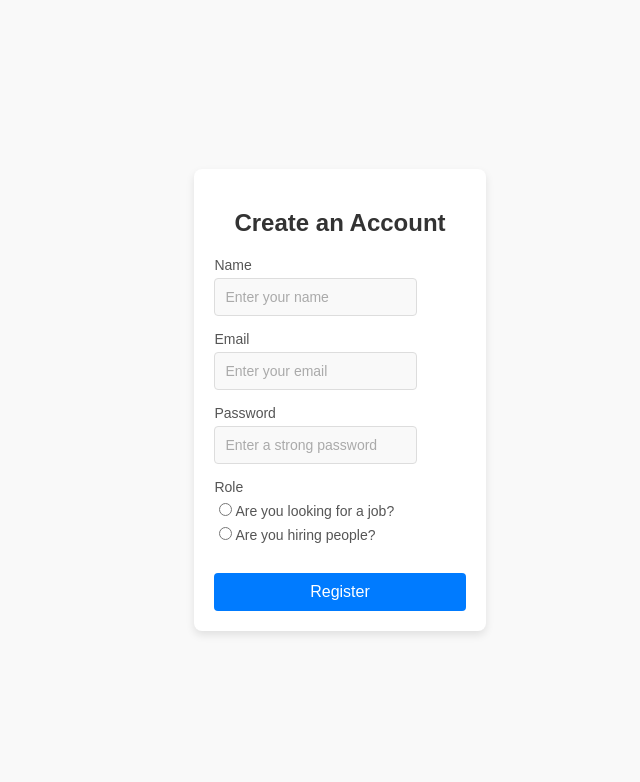
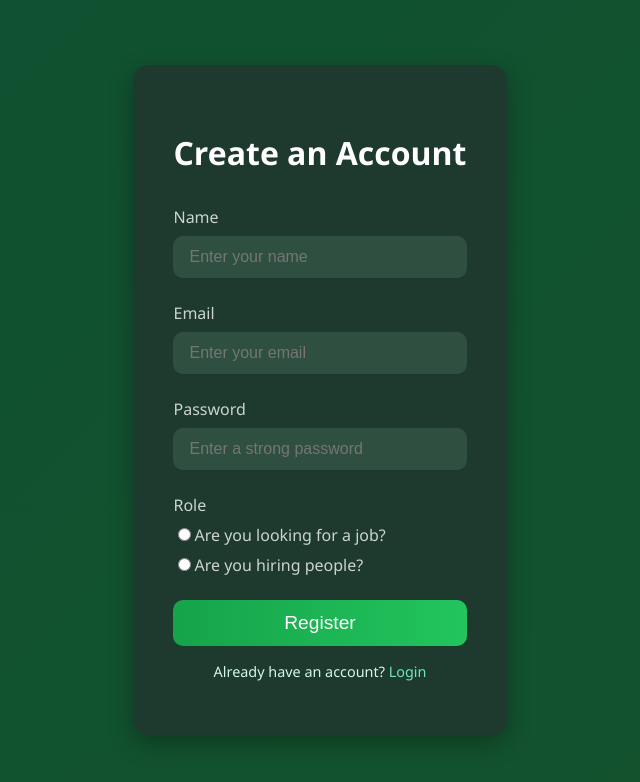
Before and after one commit to ahanafabid01/Next-Youth, a React (Create React App) app in the folder client/: page /register in a window 1280 px wide. Shown: the top 782 px of the page, without its empty margins (320-960 px from the left). Built offline with nearby package versions, Linux system fonts and the light colour scheme.

Commit message:
forth commit

```diff
--- a/client/src/App.js
+++ b/client/src/App.js
@@ -13,6 +13,7 @@ const App = () => {
             <Routes>
                 <Route path="/" element={<Login />} />
                 <Route path="/register" element={<Register />} />
+                <Route path="/login" element={<Login />} />
                 <Route path="/admin-dashboard" element={<AdminDashboard />} />
                 <Route path="/employee-dashboard" element={<EmployeeDashboard />} />
                 <Route path="/employer-dashboard" element={<EmployerDashboard />} />
--- /dev/null
+++ b/client/src/components/AdminDashboard.css
@@ -0,0 +1,16 @@
+.dashboard-container {
+    text-align: center;
+    margin-top: 50px;
+    background-color: #fef3c7;
+    padding: 20px;
+    border-radius: 10px;
+    box-shadow: 0 4px 8px rgba(0, 0, 0, 0.1);
+}
+
+.dashboard-container h1 {
+    color: #b45309;
+}
+
+.dashboard-container p {
+    color: #92400e;
+}
--- a/client/src/components/AdminDashboard.js
+++ b/client/src/components/AdminDashboard.js
@@ -1,8 +1,9 @@
 import React from "react";
+import "./AdminDashboard.css"; // Import the CSS file
 
 const AdminDashboard = () => {
     return (
-        <div style={{ textAlign: "center", marginTop: "50px" }}>
+        <div className="dashboard-container">
             <h1>Welcome to the Admin Dashboard</h1>
             <p>Here you can manage the system, view reports, and oversee all activities.</p>
         </div>
--- a/client/src/components/Auth.css
+++ b/client/src/components/Auth.css
@@ -1,91 +1,97 @@
+/* Auth.css */
+
+* {
+    box-sizing: border-box;
+}
+
 body {
-    font-family: 'Poppins', sans-serif;
-    background-color: #f9f9f9;
-    color: #333;
     margin: 0;
     padding: 0;
+    font-family: 'Segoe UI', Tahoma, Geneva, Verdana, sans-serif;
+    background: linear-gradient(135deg, #0f5132, #14532d);
+    min-height: 100vh;
     display: flex;
     justify-content: center;
     align-items: center;
-    height: 100vh;
+    padding: 1rem;
 }
 
 .auth-container {
-    max-width: 400px;
+    background: #1e3a2f;
+    color: #ffffff;
+    padding: 2rem;
+    border-radius: 15px;
     width: 100%;
-    padding: 20px;
-    background-color: #ffffff;
-    border-radius: 8px;
-    box-shadow: 0 4px 8px rgba(0, 0, 0, 0.1);
+    max-width: 450px;
+    box-shadow: 0 8px 24px rgba(0, 0, 0, 0.3);
+    display: flex;
+    flex-direction: column;
+    justify-content: center;
+    margin: auto;
 }
 
 .auth-title {
     text-align: center;
-    font-size: 24px;
-    font-weight: 600;
-    margin-bottom: 20px;
-    color: #333;
+    margin-bottom: 2rem;
+    font-size: 1.8rem;
+    color: #ffffff;
 }
 
-.auth-form {
-    display: flex;
-    flex-direction: column;
+.auth-form .form-group {
+    margin-bottom: 1.5rem;
 }
 
-.form-group {
-    margin-bottom: 15px;
+.auth-form label {
+    display: block;
+    margin-bottom: 0.5rem;
+    color: #cbd5cb;
+    font-weight: 500;
 }
 
-label {
-    font-size: 14px;
-    font-weight: 500;
-    margin-bottom: 5px;
-    display: block;
-    color: #555;
+.auth-form input[type="text"],
+.auth-form input[type="email"],
+.auth-form input[type="password"] {
+    width: 100%;
+    padding: 0.75rem 1rem;
+    border-radius: 10px;
+    border: none;
+    background-color: #2f4f41;
+    color: #ffffff;
+    font-size: 1rem;
+    outline: none;
+    transition: 0.3s ease;
 }
 
-input {
-    padding: 10px;
-    border: 1px solid #ddd;
-    border-radius: 4px;
-    background-color: #f9f9f9;
-    color: #333;
-    font-size: 14px;
+.auth-form input:focus {
+    background-color: #365c4b;
+    box-shadow: 0 0 0 2px #4ade80;
 }
 
-input::placeholder {
-    color: #aaa;
+.auth-form .btn {
+    width: 100%;
+    padding: 0.75rem;
+    border: none;
+    border-radius: 10px;
+    background: linear-gradient(90deg, #16a34a, #22c55e);
+    color: white;
+    font-size: 1.1rem;
+    cursor: pointer;
+    transition: background 0.3s ease;
 }
 
-input:focus {
-    outline: none;
-    border-color: #007bff;
-}
-
-.btn {
-    padding: 10px;
-    background-color: #007bff;
-    color: #ffffff;
-    border: none;
-    border-radius: 4px;
-    cursor: pointer;
-    font-size: 16px;
-    font-weight: 500;
-    margin-top: 10px;
-}
-
-.btn:hover {
-    background-color: #0056b3;
+.auth-form .btn:hover {
+    background: linear-gradient(90deg, #15803d, #16a34a);
 }
 
 .auth-link {
     text-align: center;
-    margin-top: 10px;
-    font-size: 14px;
+    margin-top: 1rem;
+    color: #d1fae5;
+    font-size: 0.9rem;
 }
 
 .auth-link a {
-    color: #007bff;
+    color: #6ee7b7;
     text-decoration: none;
 }
 
@@ -94,30 +100,111 @@ input:focus {
 }
 
 .error {
-    color: #ff4d4d;
-    font-size: 14px;
+    color: #f87171;
     margin-top: -10px;
-    margin-bottom: 10px;
+    margin-bottom: 15px;
+    font-size: 0.9rem;
 }
 
 .otp-container {
     display: flex;
     justify-content: space-between;
-    margin-bottom: 15px;
+    gap: 8px;
+    margin: 20px 0;
+    flex-wrap: wrap;
 }
 
 .otp-input {
-    width: 40px;
-    height: 40px;
+    width: 45px;
+    height: 55px;
+    font-size: 1.5rem;
     text-align: center;
-    font-size: 18px;
-    border: 1px solid #ddd;
-    border-radius: 4px;
-    background-color: #f9f9f9;
-    color: #333;
+    border: none;
+    border-radius: 10px;
+    background-color: #2f4f41;
+    color: #ffffff;
+    outline: none;
+    transition: background 0.3s ease;
+    flex: 1 1 45px;
 }
 
 .otp-input:focus {
-    outline: none;
-    border-color: #007bff;
+    background-color: #365c4b;
+    box-shadow: 0 0 0 2px #4ade80;
 }
+
+/* Media Queries for Responsive Design */
+
+@media (max-width: 768px) {
+    .auth-container {
+        padding: 1.5rem;
+        max-width: 90%;
+    }
+
+    .auth-title {
+        font-size: 1.5rem;
+    }
+
+    .auth-form .btn {
+        font-size: 1rem;
+    }
+
+    .otp-container {
+        justify-content: center;
+        gap: 6px;
+    }
+
+    .otp-input {
+        width: 40px;
+        height: 50px;
+        font-size: 1.3rem;
+    }
+}
+
+@media (max-width: 480px) {
+    .auth-container {
+        padding: 1.2rem;
+        max-width: 100%;
+    }
+
+    .auth-title {
+        font-size: 1.3rem;
+    }
+
+    .otp-container {
+        gap: 5px;
+    }
+
+    .otp-input {
+        width: 35px;
+        height: 45px;
+        font-size: 1.2rem;
+    }
+
+    .auth-form label {
+        font-size: 0.95rem;
+    }
+
+    .auth-form input {
+        font-size: 0.95rem;
+    }
+
+    .auth-link {
+        font-size: 0.85rem;
+    }
+}
+
+@media (min-width: 1024px) {
+    .auth-container {
+        max-width: 520px;
+        padding: 2.5rem;
+    }
+
+    .auth-title {
+        font-size: 2rem;
+    }
+
+    .auth-form .btn {
+        font-size: 1.2rem;
+    }
+}
--- /dev/null
+++ b/client/src/components/EmployeeDashboard.css
@@ -0,0 +1,16 @@
+.dashboard-container {
+    text-align: center;
+    margin-top: 50px;
+    background-color: #f0f4f8;
+    padding: 20px;
+    border-radius: 10px;
+    box-shadow: 0 4px 8px rgba(0, 0, 0, 0.1);
+}
+
+.dashboard-container h1 {
+    color: #1e3a8a;
+}
+
+.dashboard-container p {
+    color: #374151;
+}
--- a/client/src/components/EmployeeDashboard.js
+++ b/client/src/components/EmployeeDashboard.js
@@ -1,8 +1,9 @@
 import React from "react";
+import "./EmployeeDashboard.css"; // Import the CSS file
 
 const EmployeeDashboard = () => {
     return (
-        <div style={{ textAlign: "center", marginTop: "50px" }}>
+        <div className="dashboard-container">
             <h1>Welcome to the Employee Dashboard</h1>
             <p>Here you can search for jobs, apply to postings, and manage your profile.</p>
         </div>
--- /dev/null
+++ b/client/src/components/EmployerDashboard.css
@@ -0,0 +1,51 @@
+.dashboard-container {
+    text-align: center;
+    margin-top: 50px;
+    background-color: #e0f7fa;
+    padding: 20px;
+    border-radius: 10px;
+    box-shadow: 0 4px 8px rgba(0, 0, 0, 0.1);
+}
+
+.dashboard-container h1 {
+    color: #00796b;
+}
+
+.dashboard-container p {
+    color: #004d40;
+}
+
+.job-postings {
+    margin-top: 20px;
+}
+
+.job-postings ul {
+    list-style-type: none;
+    padding: 0;
+}
+
+.job-postings li {
+    margin: 5px 0;
+    color: #004d40;
+}
+
+.job-postings input {
+    padding: 10px;
+    width: 300px;
+    border: 1px solid #004d40;
+    border-radius: 5px;
+}
+
+.job-postings button {
+    padding: 10px 20px;
+    margin-left: 10px;
+    background-color: #00796b;
+    color: white;
+    border: none;
+    border-radius: 5px;
+    cursor: pointer;
+}
+
+.job-postings button:hover {
+    background-color: #004d40;
+}
--- a/client/src/components/EmployerDashboard.js
+++ b/client/src/components/EmployerDashboard.js
@@ -1,5 +1,6 @@
 import React, { useState, useEffect } from "react";
 import axios from "axios";
+import "./EmployerDashboard.css"; // Import the CSS file
 
 const EmployerDashboard = () => {
     const [jobPostings, setJobPostings] = useState([]);
@@ -37,11 +38,11 @@ const EmployerDashboard = () => {
     };
 
     return (
-        <div style={{ textAlign: "center", marginTop: "50px" }}>
+        <div className="dashboard-container">
             <h1>Welcome to the Employer Dashboard</h1>
             <p>Here you can manage your job postings and find the best candidates.</p>
 
-            <div>
+            <div className="job-postings">
                 <h2>Your Job Postings</h2>
                 <ul>
                     {jobPostings.length > 0 ? (
@@ -57,11 +58,8 @@ const EmployerDashboard = () => {
                         value={newJob}
                         onChange={(e) => setNewJob(e.target.value)}
                         placeholder="Enter job title"
-                        style={{ padding: "10px", width: "300px" }}
                     />
-                    <button onClick={handleAddJob} style={{ padding: "10px 20px", marginLeft: "10px" }}>
-                        Add Job
-                    </button>
+                    <button onClick={handleAddJob}>Add Job</button>
                 </div>
             </div>
         </div>
--- a/client/src/components/Register.js
+++ b/client/src/components/Register.js
@@ -1,6 +1,6 @@
 import React, { useState } from "react";
 import axios from "axios";
-import { useNavigate } from "react-router-dom";
+import { useNavigate, Link } from "react-router-dom"; // Import Link
 import "./Auth.css";
 
 const Register = () => {
@@ -128,6 +128,9 @@ const Register = () => {
                         {error && <p className="error">{error}</p>}
                         <button type="submit" className="btn">Register</button>
                     </form>
+                    <p className="auth-link">
+                        Already have an account? <Link to="/login">Login</Link>
+                    </p>
                 </>
             ) : (
                 <>
```
